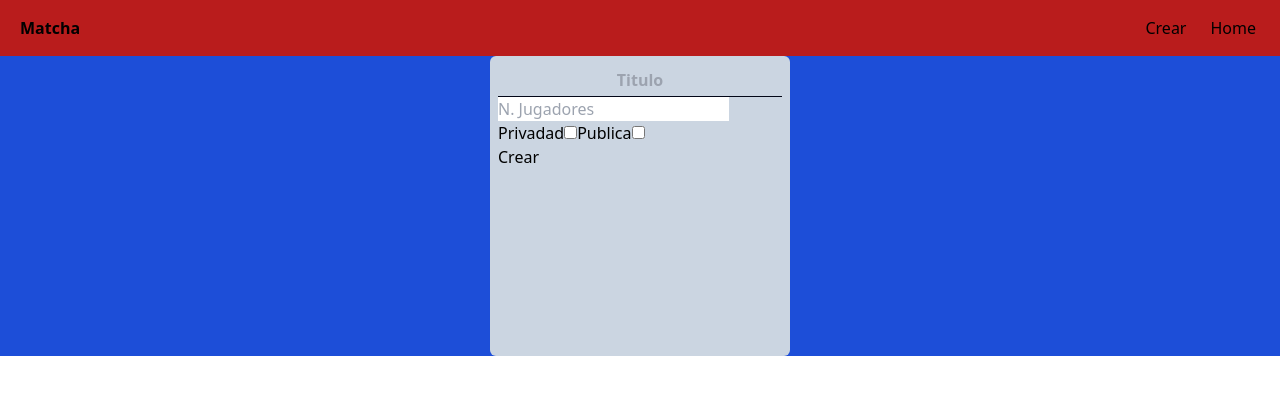
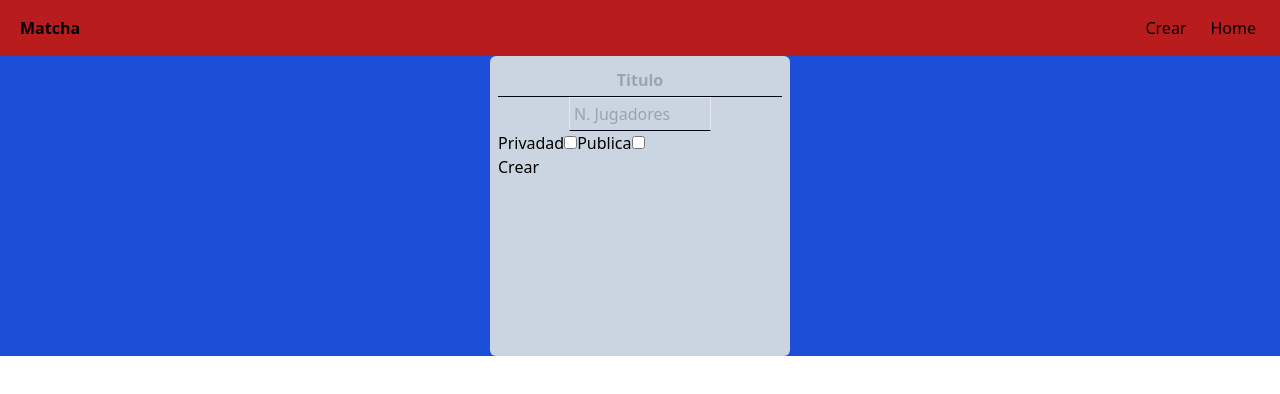
Before and after one commit to LuisArielRetanaHernadez/Memorama, a React (Vite) app: page /create/game in a window 1280 px wide. Shown: the top 394 px of the page. Built offline with nearby package versions, Linux system fonts and the light colour scheme.

Commit message:
agregando estilso al input y al div para agregar el numero de jugadores

```diff
--- a/src/pages/CreateGamer/CreateGamer.jsx
+++ b/src/pages/CreateGamer/CreateGamer.jsx
@@ -6,8 +6,10 @@ const CreateGamer = () => {
         <div className="">
           <input className="w-full font-semibold text-center border-b border-b-slate-950 p-1 outline-none bg-slate-300" placeholder="Titulo"/>
         </div>
-        <div>
-          <input type="number" placeholder="N. Jugadores" max={3}/>
+        <div className="w-full flex justify-center">
+          <input type="number" placeholder="N. Jugadores" max={3}
+            className="w-1/2 border border-b-slate-950 p-1 outline-none bg-transparent"
+          />
         </div>
         <div>
           <label>
```
